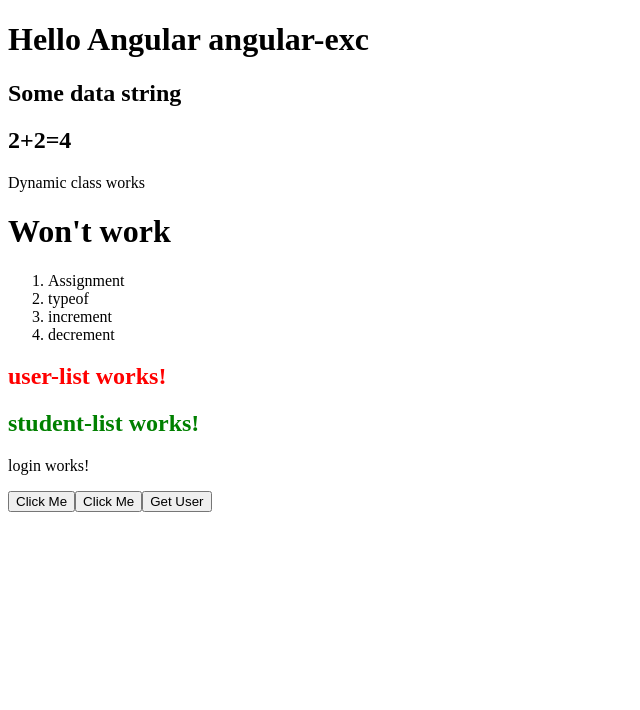
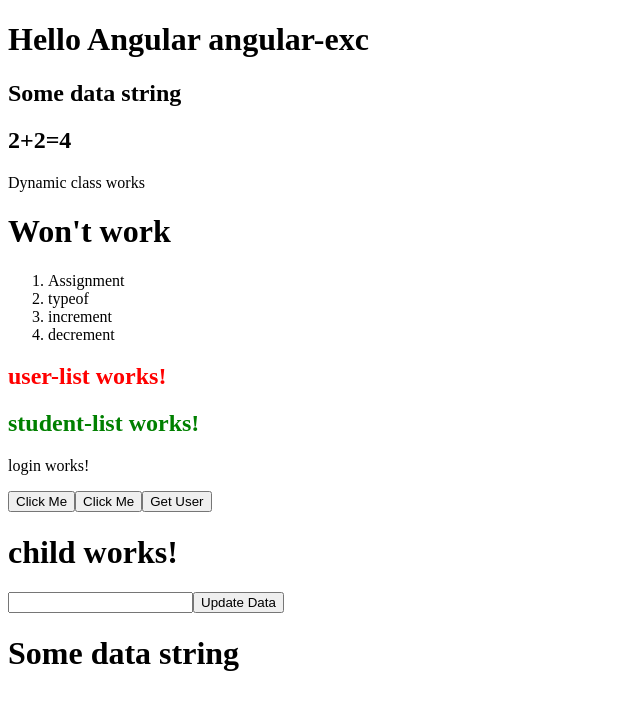
Before and after one commit to shintu0/angular-exc, an Angular app: page / in a window 1280 px wide. Shown: the top 710 px of the page, without its empty margins (0-640 px from the left). Built offline with nearby package versions, Linux system fonts and the light colour scheme.

Commit message:
Data from child to parent

```diff
--- a/src/app/app.component.html
+++ b/src/app/app.component.html
@@ -34,3 +34,7 @@
 <app-student-list></app-student-list>
 
 <app-login></app-login>
+
+
+<app-child (updateParentDataEvent)="updateParentData($event)" ></app-child>
+<h1>{{data}}</h1>
--- a/src/app/app.component.ts
+++ b/src/app/app.component.ts
@@ -11,6 +11,11 @@ export class AppComponent {
 
   data:string="Some data string";
 
+  updateParentData(data:any){
+    console.warn(data);
+    this.data=data;
+  }
+
   getData(){
     return this.data;
   }
--- a/src/app/app.module.ts
+++ b/src/app/app.module.ts
@@ -6,6 +6,7 @@ import { AppComponent } from './app.component';
 import { LoginComponent } from './login/login.component';
 import { RegisterComponent } from './register/register.component';
 import { ListingModule } from './listing/listing.module';
+import { ChildComponent } from './child/child.component';
 // import { UserListComponent } from './listing/user-list/user-list.component';
 // import { StudentListComponent } from './listing/student-list/student-list.component';
 
@@ -14,6 +15,7 @@ import { ListingModule } from './listing/listing.module';
     AppComponent,
     LoginComponent,
     RegisterComponent,
+    ChildComponent,
     // UserListComponent,
     // StudentListComponent
   ],
--- /dev/null
+++ b/src/app/child/child.component.html
@@ -0,0 +1,5 @@
+<h1>child works!</h1>
+
+<input type="text" #box />
+
+<button (click)="updateParentDataEvent.emit(box.value)" >Update Data</button>
```
Also changed, not shown: src/app/child/child.component.ts (added, +15 -0 lines), src/app/child/child.component.css (added), 1 other file (tests, documents, lock files or other folders).
